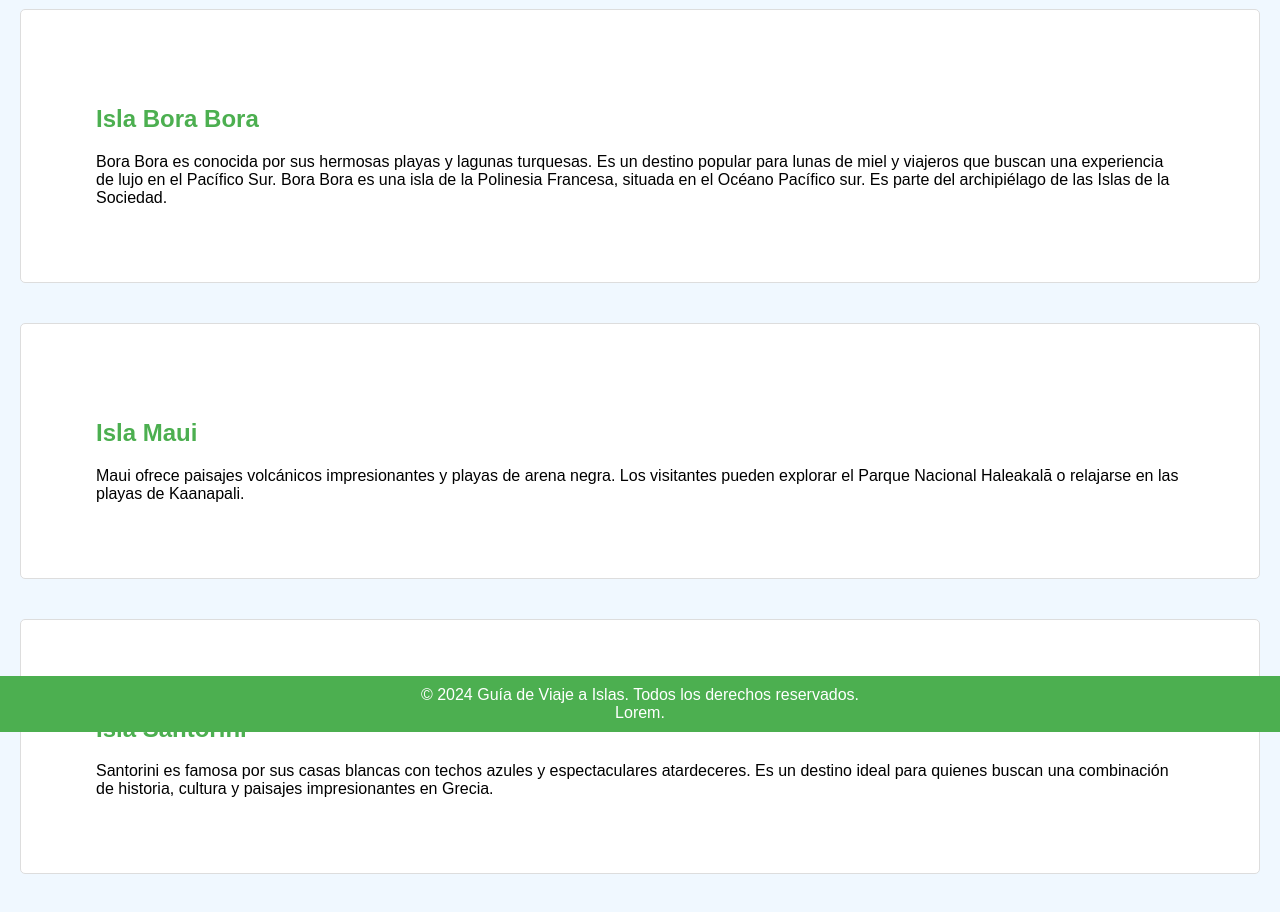
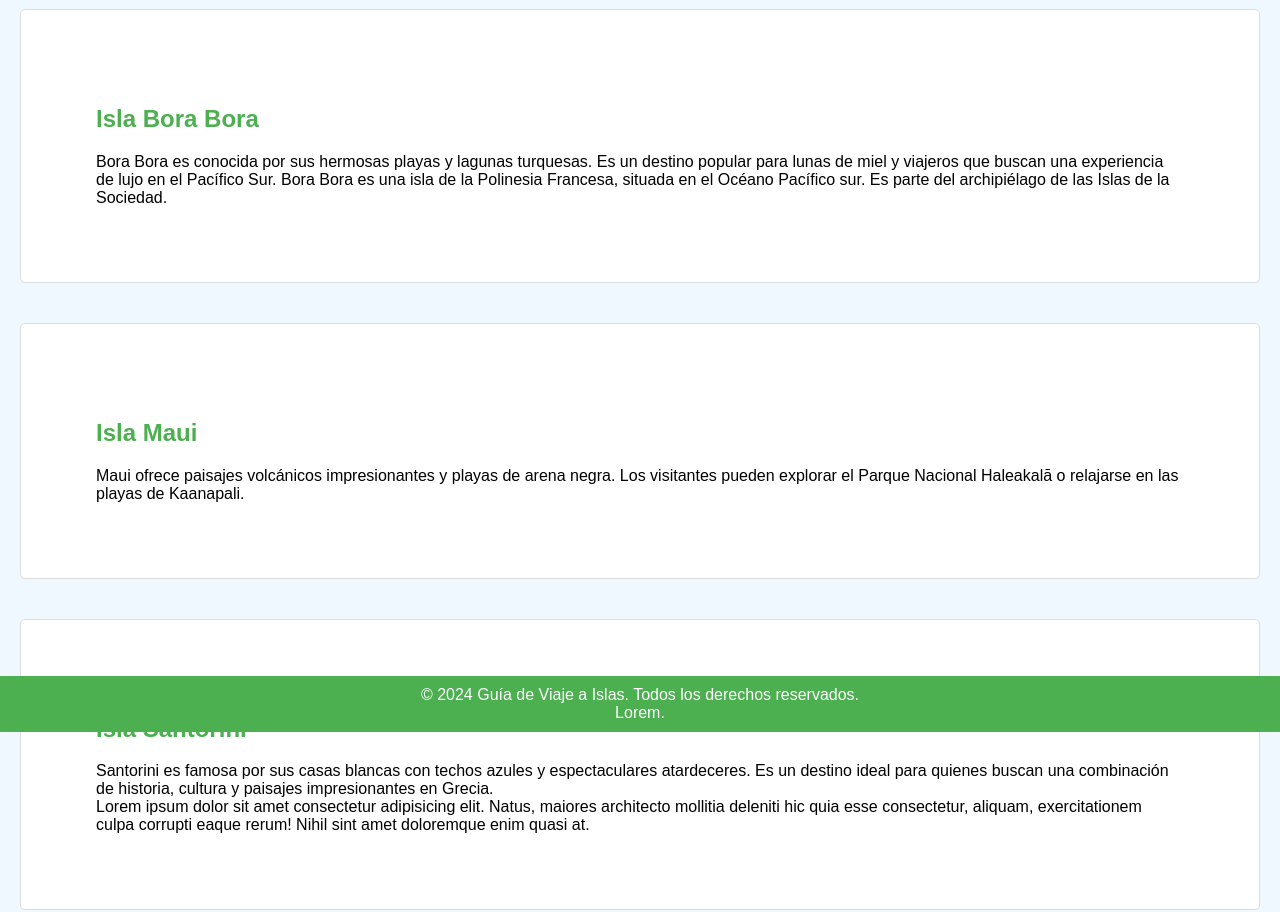
Before and after one commit to reeeloy/PROYECTO_MERCHO, a plain HTML site: page Merge/index.html in a window 1280 px wide. Shown: the part 68-980 px from the top of the page. Drawn offline with Linux system fonts and the light colour scheme.

Commit message:
Primer cambio

```diff
--- a/Merge/index.html
+++ b/Merge/index.html
@@ -67,6 +67,7 @@
         <div class="isla">
             <h2>Isla Santorini</h2>
             <p>Santorini es famosa por sus casas blancas con techos azules y espectaculares atardeceres. Es un destino ideal para quienes buscan una combinación de historia, cultura y paisajes impresionantes en Grecia.</p>
+            <P>Lorem ipsum dolor sit amet consectetur adipisicing elit. Natus, maiores architecto mollitia deleniti hic quia esse consectetur, aliquam, exercitationem culpa corrupti eaque rerum! Nihil sint amet doloremque enim quasi at.</P>
         </div>
     </div>
 
```
